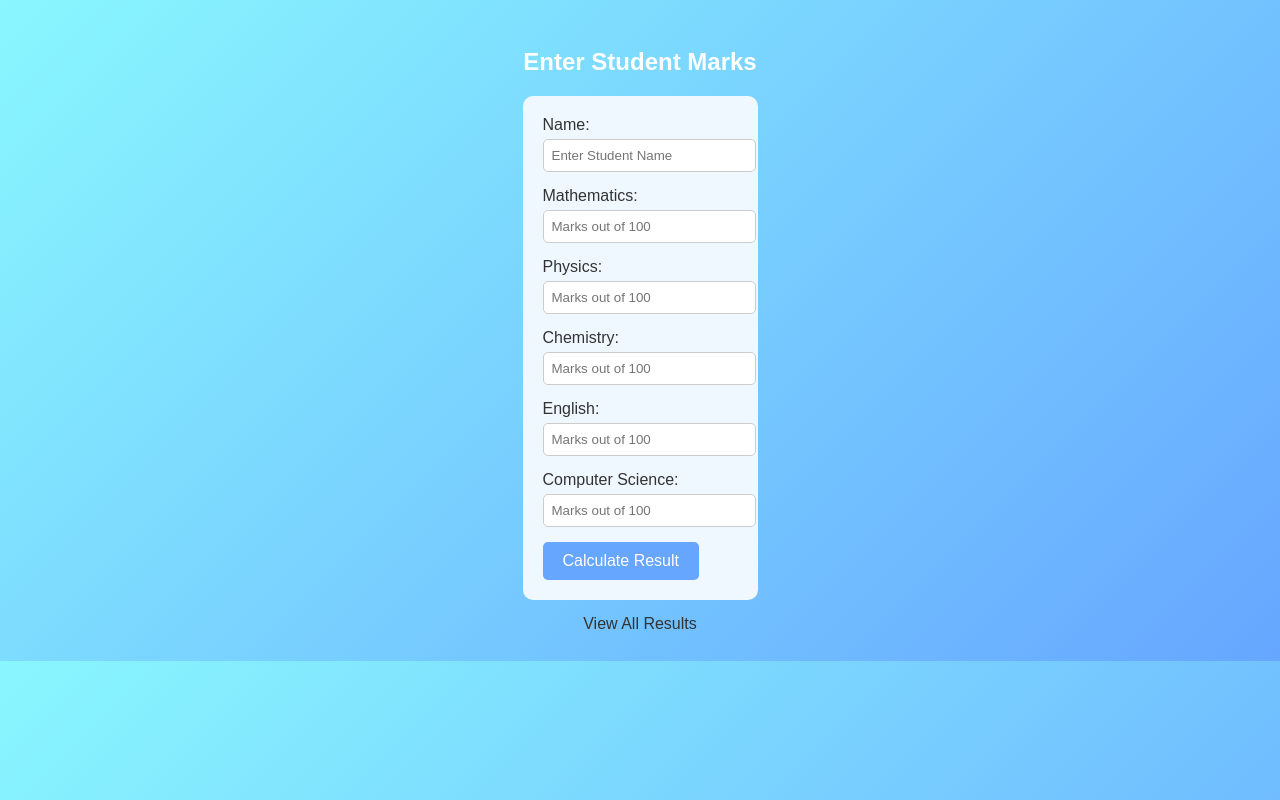
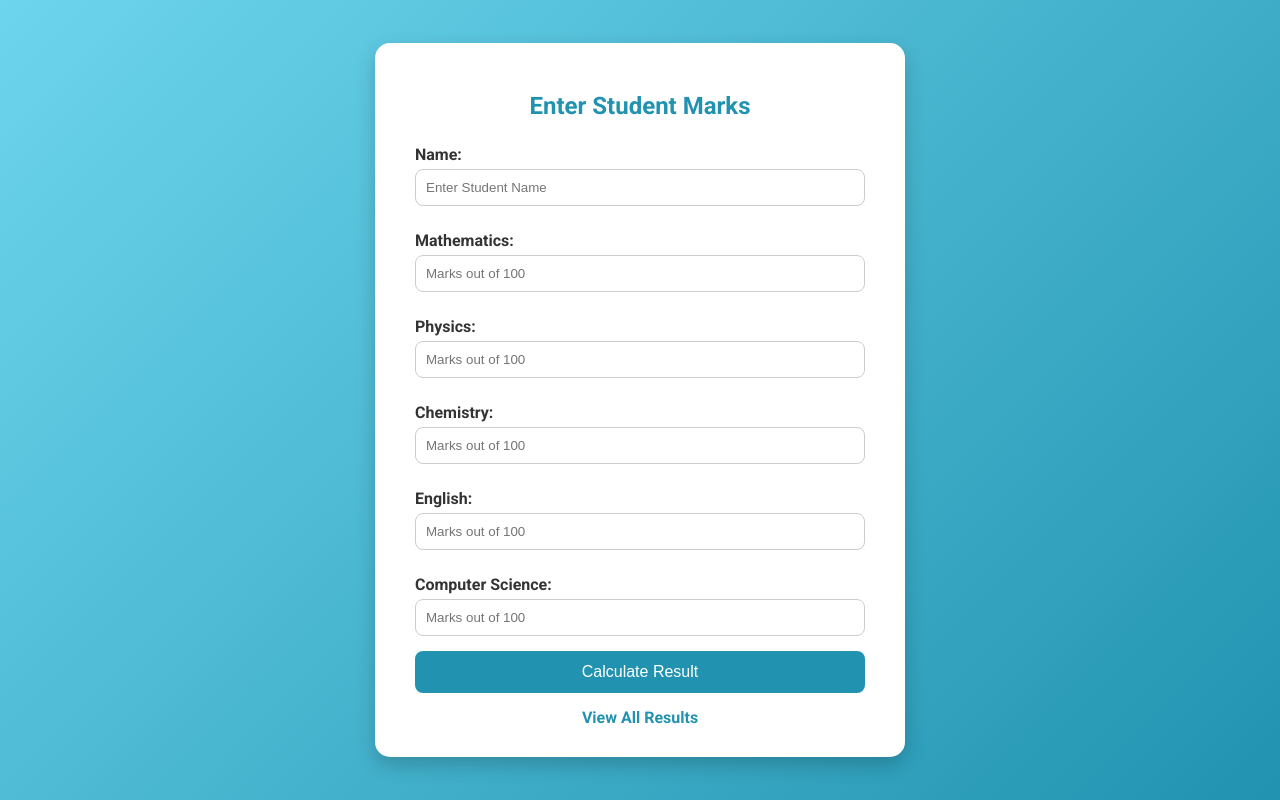
Before and after one commit to maheshvinay1976-web/student-result-system, a Flask app: page / in a window 1280 px wide. Run offline with Flask 3, Linux system fonts and the light colour scheme.

Commit message:
index.html

```diff
--- a/templates/index.html
+++ b/templates/index.html
@@ -2,84 +2,105 @@
 <html>
 <head>
     <title>Student Result System</title>
+    <link href="https://fonts.googleapis.com/css2?family=Roboto:wght@400;700&display=swap" rel="stylesheet">
     <style>
         body {
-            font-family: Arial, sans-serif;
-            background: linear-gradient(135deg, #89f7fe, #66a6ff);
-            color: #333;
-            text-align: center;
-            padding: 20px;
+            font-family: 'Roboto', sans-serif;
+            background: linear-gradient(135deg, #6dd5ed, #2193b0);
+            margin: 0;
+            padding: 0;
+            display: flex;
+            justify-content: center;
+            align-items: center;
+            height: 100vh;
+        }
+        .container {
+            background: #ffffff;
+            padding: 30px 40px;
+            border-radius: 15px;
+            box-shadow: 0 8px 20px rgba(0,0,0,0.2);
+            width: 100%;
+            max-width: 450px;
         }
         h2 {
-            color: #fff;
-            margin-bottom: 20px;
+            text-align: center;
+            color: #2193b0;
+            margin-bottom: 25px;
         }
-        form {
-            background: #f0f8ff;
-            padding: 20px;
-            border-radius: 10px;
-            display: inline-block;
-            text-align: left;
+        label {
+            font-weight: bold;
+            display: block;
+            margin-top: 10px;
+            color: #333;
         }
         input[type="text"], input[type="number"] {
             width: 100%;
-            padding: 8px;
-            margin: 5px 0 15px 0;
-            border-radius: 5px;
+            padding: 10px;
+            margin-top: 5px;
+            margin-bottom: 15px;
+            border-radius: 8px;
             border: 1px solid #ccc;
+            box-sizing: border-box;
         }
         button {
-            background-color: #66a6ff;
+            width: 100%;
+            padding: 12px;
+            background-color: #2193b0;
             color: white;
-            padding: 10px 20px;
+            font-size: 16px;
             border: none;
-            border-radius: 5px;
+            border-radius: 8px;
             cursor: pointer;
-            font-size: 16px;
+            transition: 0.3s;
         }
         button:hover {
-            background-color: #89f7fe;
+            background-color: #6dd5ed;
         }
-        a {
-            display: inline-block;
+        .links {
             margin-top: 15px;
-            color: #333;
+            text-align: center;
+        }
+        .links a {
+            margin: 0 10px;
             text-decoration: none;
+            color: #2193b0;
+            font-weight: bold;
         }
-        a:hover {
+        .links a:hover {
             text-decoration: underline;
         }
     </style>
 </head>
-
 <body>
 
-<h2>Enter Student Marks</h2>
+<div class="container">
+    <h2>Enter Student Marks</h2>
+    <form action="/result" method="post">
+        <label>Name:</label>
+        <input type="text" name="name" placeholder="Enter Student Name" required>
 
-<form action="/result" method="post">
-    Name:<br>
-    <input type="text" name="name" placeholder="Enter Student Name"><br>
+        <label>Mathematics:</label>
+        <input type="number" name="s1" placeholder="Marks out of 100" required>
 
-    Mathematics:<br>
-    <input type="number" name="s1" placeholder="Marks out of 100"><br>
+        <label>Physics:</label>
+        <input type="number" name="s2" placeholder="Marks out of 100" required>
 
-    Physics:<br>
-    <input type="number" name="s2" placeholder="Marks out of 100"><br>
+        <label>Chemistry:</label>
+        <input type="number" name="s3" placeholder="Marks out of 100" required>
 
-    Chemistry:<br>
-    <input type="number" name="s3" placeholder="Marks out of 100"><br>
+        <label>English:</label>
+        <input type="number" name="s4" placeholder="Marks out of 100" required>
 
-    English:<br>
-    <input type="number" name="s4" placeholder="Marks out of 100"><br>
+        <label>Computer Science:</label>
+        <input type="number" name="s5" placeholder="Marks out of 100" required>
 
-    Computer Science:<br>
-    <input type="number" name="s5" placeholder="Marks out of 100"><br>
+        <button type="submit">Calculate Result</button>
+    </form>
 
-    <button type="submit">Calculate Result</button>
-</form>
-
-<br>
-<a href="/all">View All Results</a>
+    <div class="links">
+        <a href="/all">View All Results</a>
+    </div>
+</div>
 
 </body>
 </html>
```
